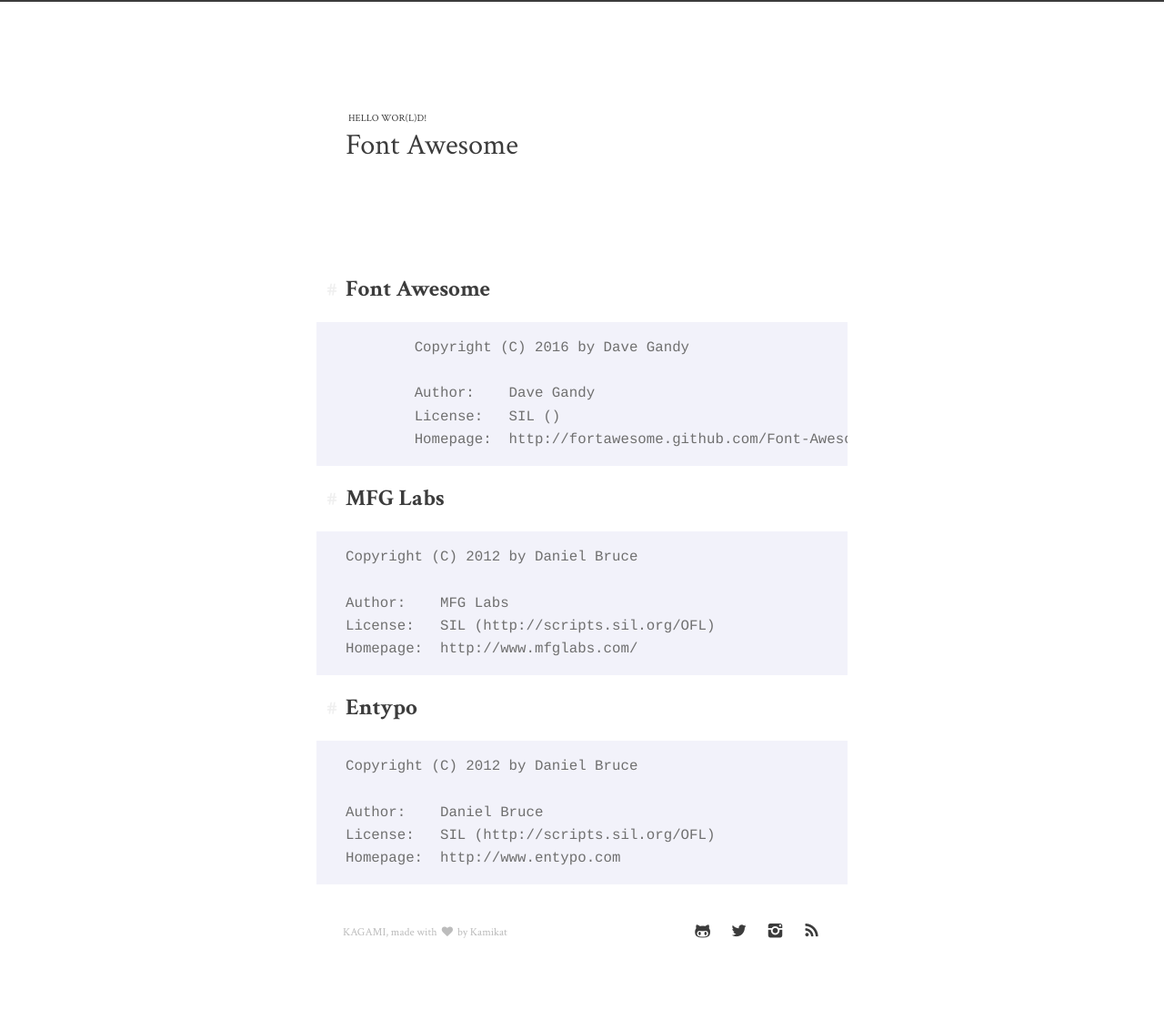
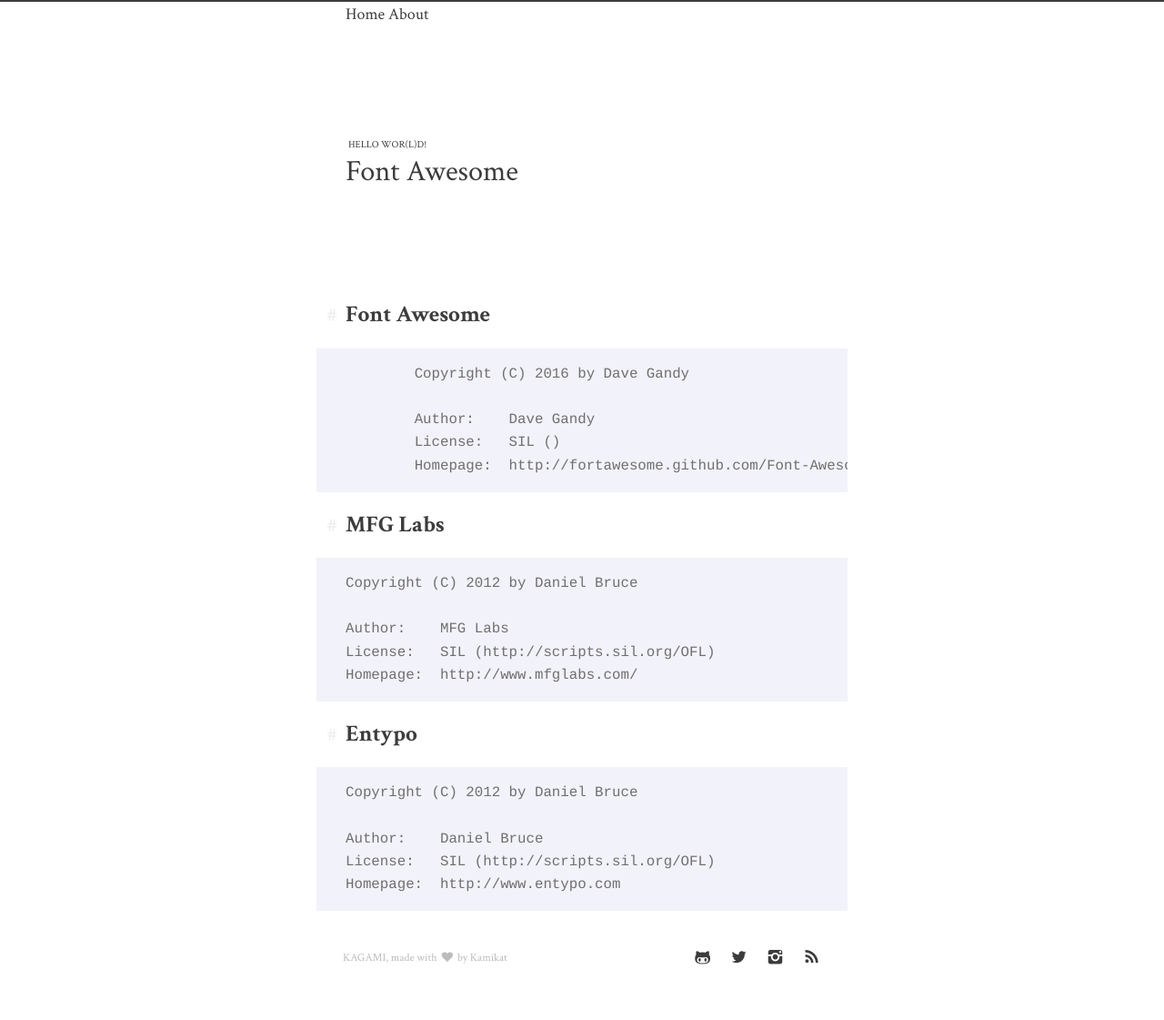
Before and after one commit to udarian/udarian.github.io, a Jekyll site: the page built from assets/font/LICENSE.md, in a window 1280 px wide. Shown: the whole page at 91% size. Built offline with Jekyll 4.4.1, drawn with Linux system fonts in a browser that asks for light colours; our own code applies the rules of GitHub Pages for plain Markdown files; before the commit the page ends 1092 px from its top, so only the background shows below that.

Commit message:
Initial Commit

```diff
--- a/_data/navigation.yml
+++ b/_data/navigation.yml
@@ -1,4 +1,4 @@
 name: Home
 link: /
 name: About
-link: /about.html
+link: /about
--- /dev/null
+++ b/_includes/navigation.html
@@ -0,0 +1,4 @@
+<nav>
+  <a href="/">Home</a>
+  <a href="/about">About</a>
+</nav>
--- a/_layouts/default.html
+++ b/_layouts/default.html
@@ -6,6 +6,7 @@ layout: blank
 
   <main class="page-content" aria-label="Content">
     <div class="wrapper">
+      {% include navigation.html %}
       {{ content }}
     </div>
     {% include retina-image.html %}
```
